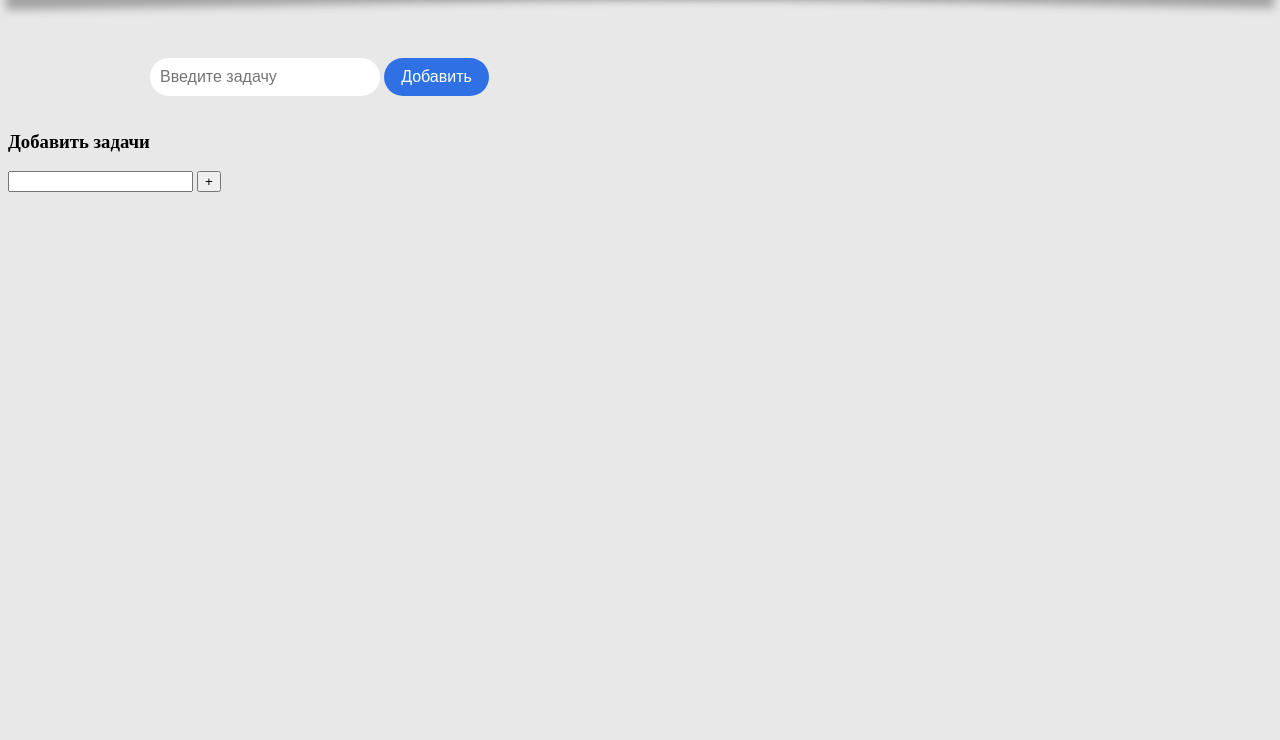
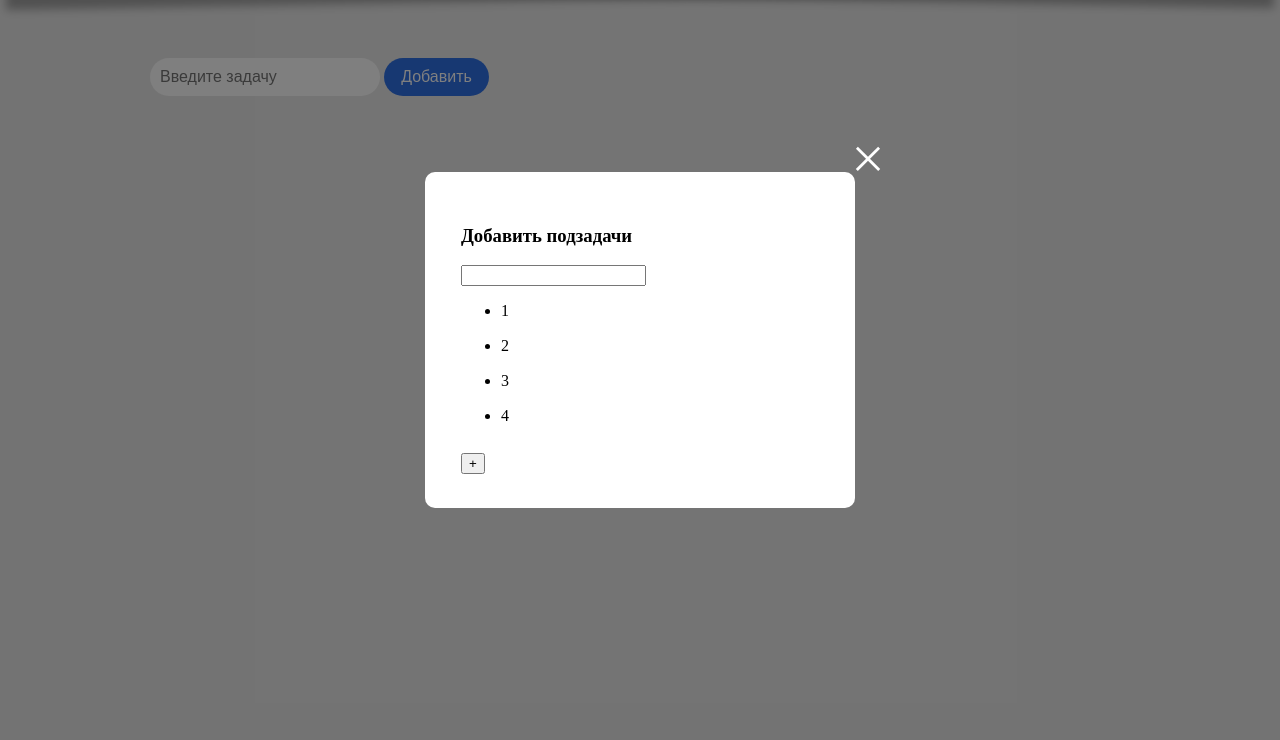
Before and after one commit to DmitriiK1/todo_client, a plain HTML site: page index.html in a window 1280 px wide. Shown: the part 60-800 px from the top of the page. Drawn offline with Linux system fonts and the light colour scheme.

Commit message:
Добавил popup, изменил стили

```diff
--- /dev/null
+++ b/blocks/popup/_is-opened/popup_is-opened.css
@@ -0,0 +1,3 @@
+.popup.popup_is-opened {
+    display: flex;
+  }
--- /dev/null
+++ b/blocks/popup/popup.css
@@ -0,0 +1,53 @@
+@import './_is-opened/popup_is-opened.css';
+
+.popup{
+    position: fixed;
+    top: 0;
+    left: 0;
+    width: 100%;
+    height: 100%;
+    background-color: rgba(0, 0, 0, .5);
+    display: flex;
+    justify-content: center;
+    align-items: center;
+    /* display: none; */
+}
+
+.popup__content{
+    position: relative;
+    width: 430px;
+    min-height: 330px;
+    background-color: #ffffff;
+    border-radius: 10px;
+    box-sizing: border-box;
+    padding: 34px 36px;
+}
+
+@media screen and (max-width: 540px) {
+    .popup__content{
+        width: calc(100% - 60px);
+    }
+}
+
+.popup__close{
+    position: absolute;
+    cursor: pointer;
+    width: 26px;
+    top: -26px;
+    right: -26px;
+    color: #ffffff;
+}
+
+.popup__title{}
+
+.popup__input{}
+
+.popup__line{
+    width: 90%;
+    height: 30px;
+    margin: 5px 0 0;
+    padding: 0;
+    font-size: 16px;
+}
+
+.popup__button{}
--- a/css/style.css
+++ /dev/null
@@ -1,11 +0,0 @@
-@import './header/header.css';
-@import './todo/todo.css';
-
-body{
-    background-color: #e8e8e8;
-}
-
-.container {
-    width: 1000px;
-    margin: 0 auto;
-}
--- a/index.html
+++ b/index.html
@@ -5,7 +5,7 @@
     <meta charset="UTF-8">
     <meta name="viewport" content="width=device-width, initial-scale=1.0">
     <title>Todo</title>
-    <link rel="stylesheet" href="/css/style.css">
+    <link rel="stylesheet" href="/pages/index.css">
 </head>
 
 <body>
@@ -20,9 +20,18 @@
         <ul class="todo-list"></ul>
     </section>
     <section class="popup">
-        <h3 class="popup-title">Добавить задачи</h3>
-        <input type="text">
-        <button class="popup-button">+</button>
+        <div class="popup__content">
+            <img class="popup__close" src="./images/close.svg" alt="X"/>
+            <h3 class="popup__title">Добавить подзадачи</h3>
+            <input class="popup__input" type="text">
+            <ul>
+                <li class="popup__line">1</li>
+                <li class="popup__line">2</li>
+                <li class="popup__line">3</li>
+                <li class="popup__line">4</li>
+            </ul>
+            <button class="popup__button">+</button>
+        </div>
     </section>
     <script src="/js/index2.js"></script>
 </body>
--- /dev/null
+++ b/pages/index.css
@@ -0,0 +1,12 @@
+@import '../blocks/header/header.css';
+@import '../blocks/todo/todo.css';
+@import '../blocks/popup/popup.css';
+
+body{
+    background-color: #e8e8e8;
+}
+
+.container {
+    width: 1000px;
+    margin: 0 auto;
+}
```
Also changed, not shown: blocks/header/header.css (renamed from css/header/header.css), blocks/todo/todo.css (renamed from css/todo/todo.css), images/close.svg (renamed from img/close.svg), images/trash-icon.svg (renamed from img/trash-icon.svg).
